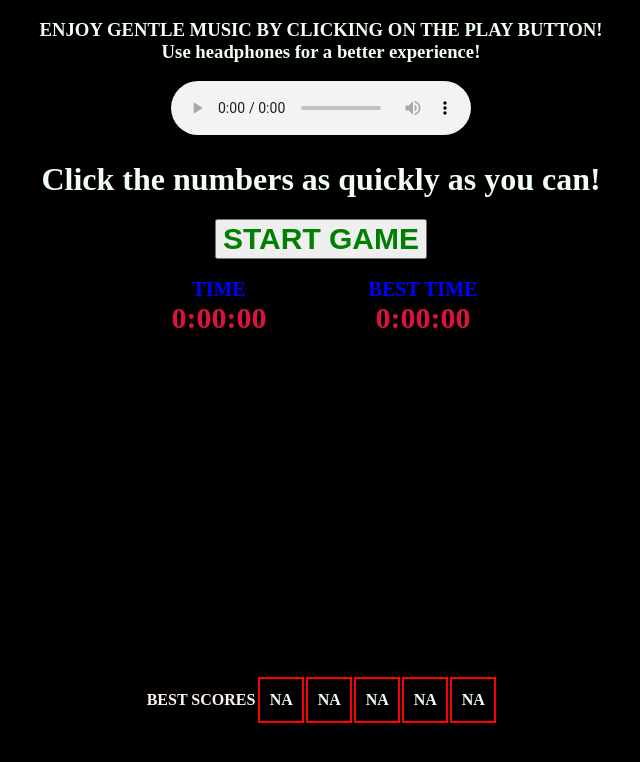
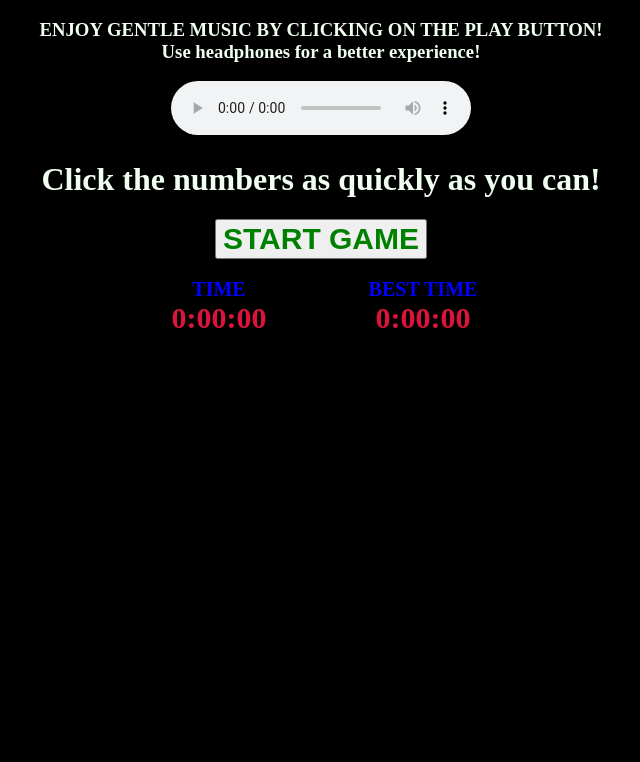
Before and after one commit to subramanian-vv/Quickclick, a plain HTML site: page index.html in a window 1280 px wide. Shown: the whole page, without its empty margins (319-959 px from the left). Drawn offline with Linux system fonts and the light colour scheme.

Commit message:
Clean up of code

```diff
--- a/index.html
+++ b/index.html
@@ -68,14 +68,15 @@
 
         </tr>
     </table></p>
-    <table class="scores" align="center">
+
+    <!-- <table class="scores" align="center">
         <th>BEST SCORES</th>
         <td>NA</td>
         <td>NA</td>
         <td>NA</td>
         <td>NA</td>
         <td>NA</td>
-    </table>
+    </table> -->
 
 
 
--- a/timer.js
+++ b/timer.js
@@ -30,7 +30,7 @@ else if(comp == -1)
 }
 document.getElementById('restart').style.visibility = "visible";
 document.getElementById('main').style.visibility = "hidden";
-//populationStorage();
+// populationStorage();
 }
 
 // Restarting the game
```
